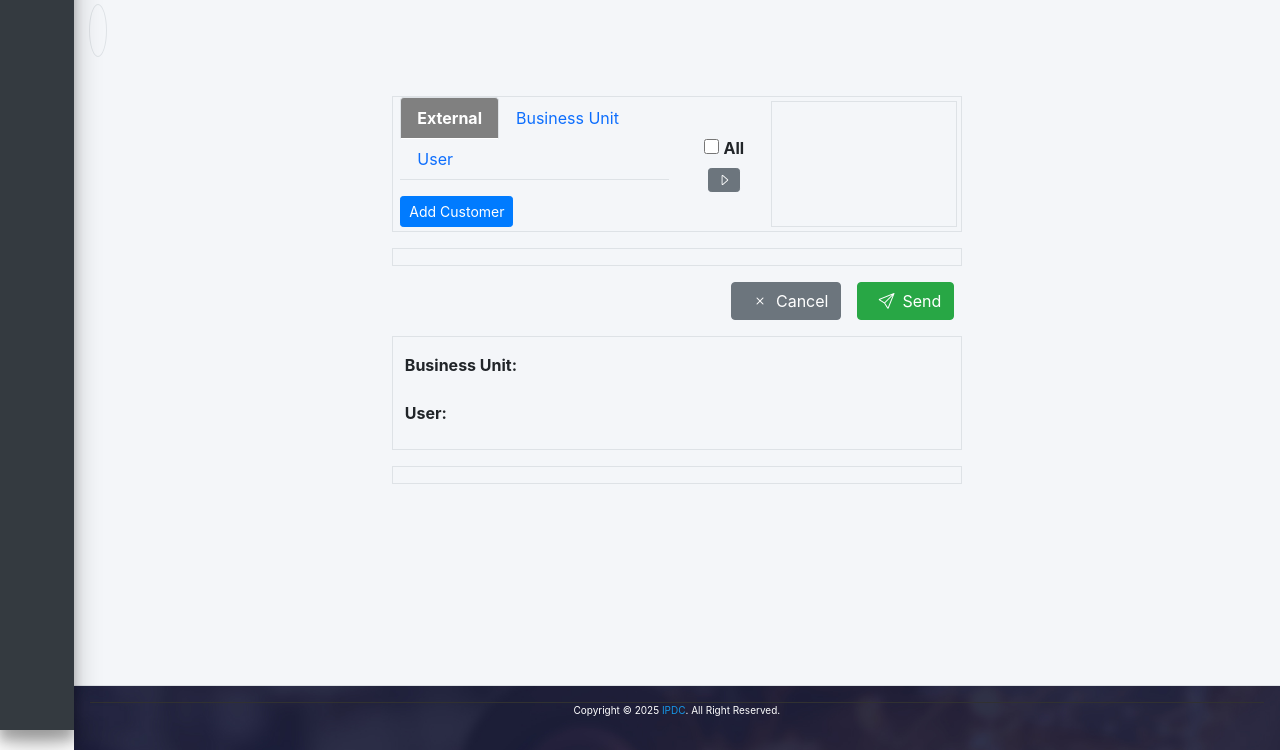
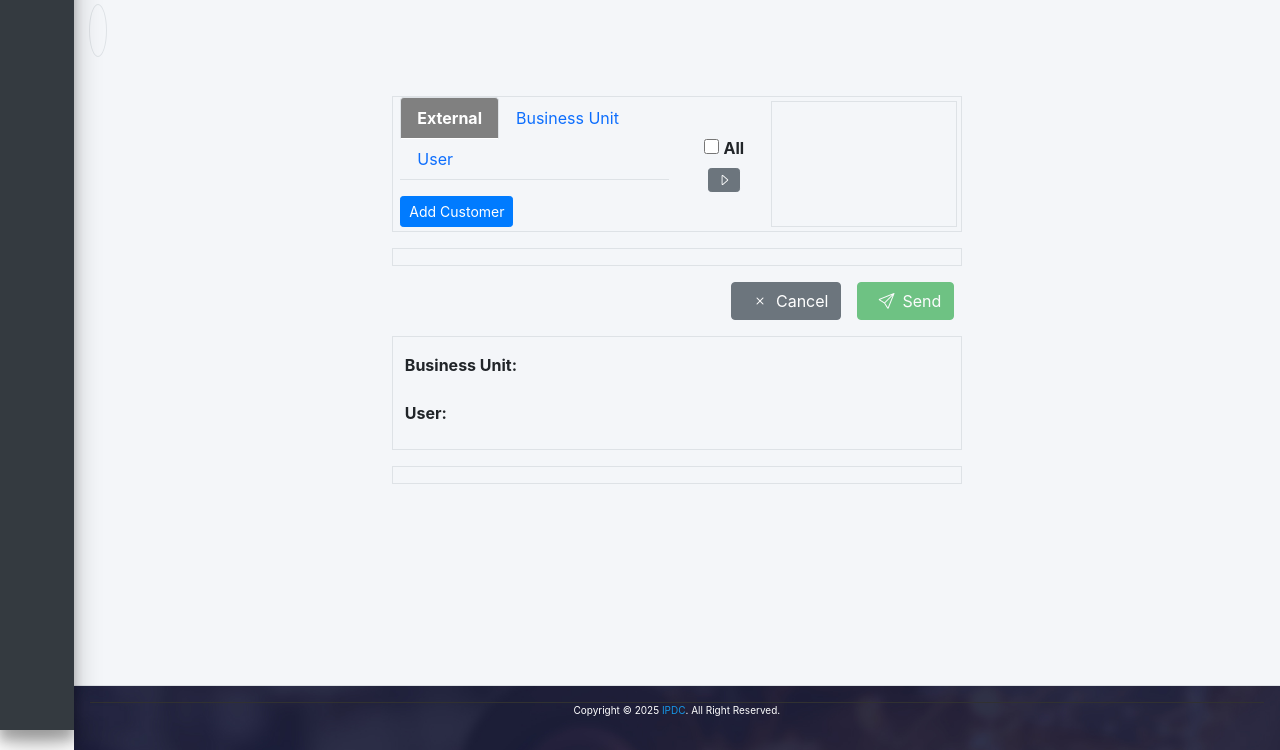
Before and after one commit to Abebe-lab/projectx, a Django app: template memotracker/templates/memotracker/memo_route_form.html in a window 1280 px wide. Shown: the part 70-820 px from the top of the page. Run offline with Django 4.2, Linux system fonts and the light colour scheme; the template is opened without the code that fills it, so the values that code supplies are empty; some libraries are stand-ins or nearby versions.

Commit message:
added changes to forms.py under organogram app

```diff
--- a/memotracker/templates/memotracker/memo_route_form.html
+++ b/memotracker/templates/memotracker/memo_route_form.html
@@ -120,17 +120,15 @@
                     {{ form.is_to_external }}
                     {{ form.from_user }}
                     {{ form.to_user_list }}
-{#                    {{ form.as_p }}   #}
-                    <div class="d-flex justify-content-end text-secondary" id="comment_character_counter"></div>
-
-{#                    <button class="btn btn-primary" type="submit">Send</button>   #}
-{#                    <a class="btn btn-dark" href="#">Cancel</a>   #}
 
                     <div class="d-flex justify-content-end gap-3 my-3" id="routingFormBtns">
 
                         <a id="memoRouteCancel" type="submit" class="btn btn-secondary d-flex-end"> <i class="bi bi-x mx-2"></i>Cancel</a>
 
-                        <button type="submit" class="btn btn-success d-flex-end"> <i class="bi bi-send mx-2"></i>Send</button>
+<!--                        <button type="submit" class="btn btn-success d-flex-end"> <i class="bi bi-send mx-2"></i>Send</button>-->
+                        <button type="submit" id="sendButton" class="btn btn-success" disabled>
+                            <i class="bi bi-send mx-2"></i>Send
+                        </button>
 
                     </div>
 
@@ -185,4 +183,5 @@
             </div>
         </div>
     </div>
+
 {% endblock %}
--- a/organogram/forms.py
+++ b/organogram/forms.py
@@ -9,7 +9,8 @@ class CustomerForm(forms.ModelForm):
     name_am = forms.CharField(required=True, label=mark_safe("የአማርኛ ስም <span style='color: red'>*</span>"),
                               widget=forms.TextInput(attrs={"class": "form-control", "placeholder": "የአማርኛ ስም"}))
     description = forms.CharField(required=False, label="Description",
-                                  widget=forms.Textarea(attrs={"class": "form-control", "placeholder": "Description", "rows": 4}))
+                                  widget=forms.Textarea(attrs={"class": "form-control", "placeholder": "Description", "rows": 4,  "style": "width: 100%;"}))
+
     contact = forms.CharField(required=False, label="Contact",
                               widget=forms.TextInput(attrs={"class": "form-control", "placeholder": "Contact"}))
     customer_type = forms.ChoiceField(choices=[('', 'Select Customer Type'), ('Org', 'Organization'),
```
